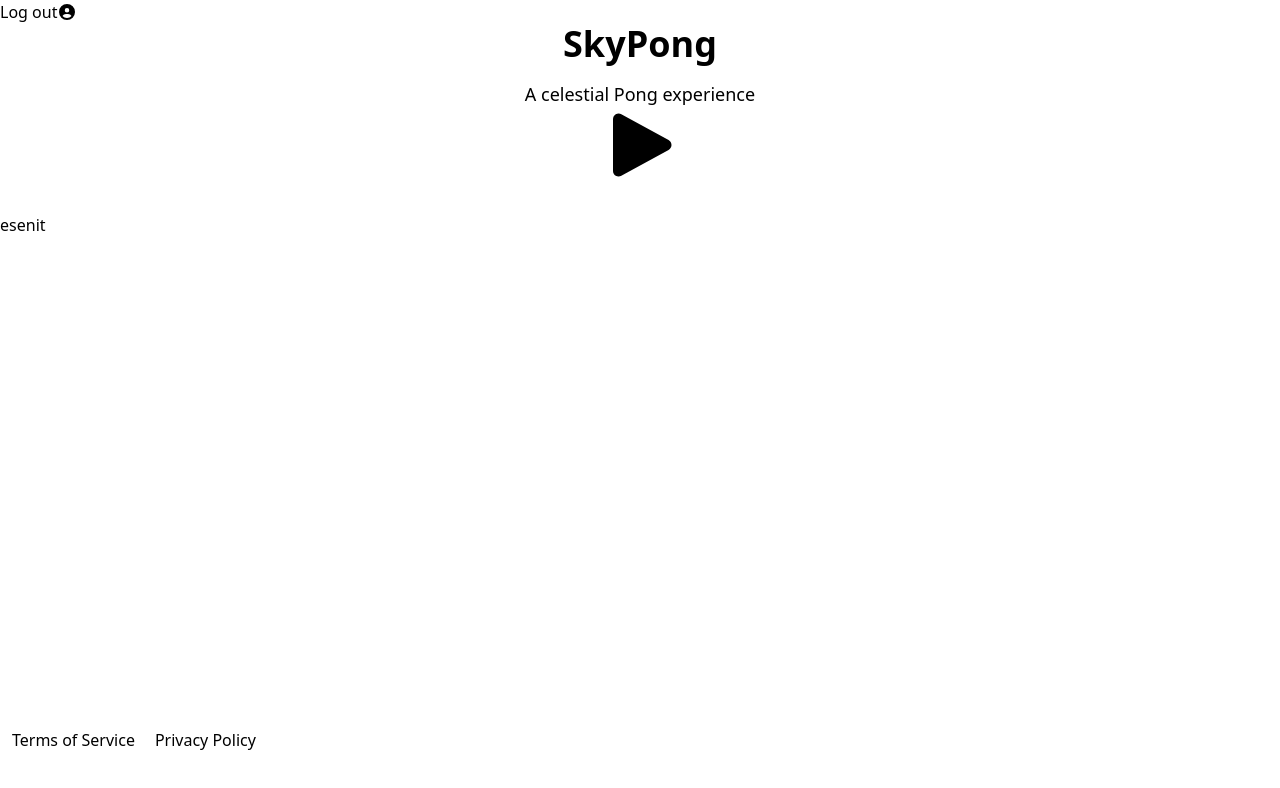
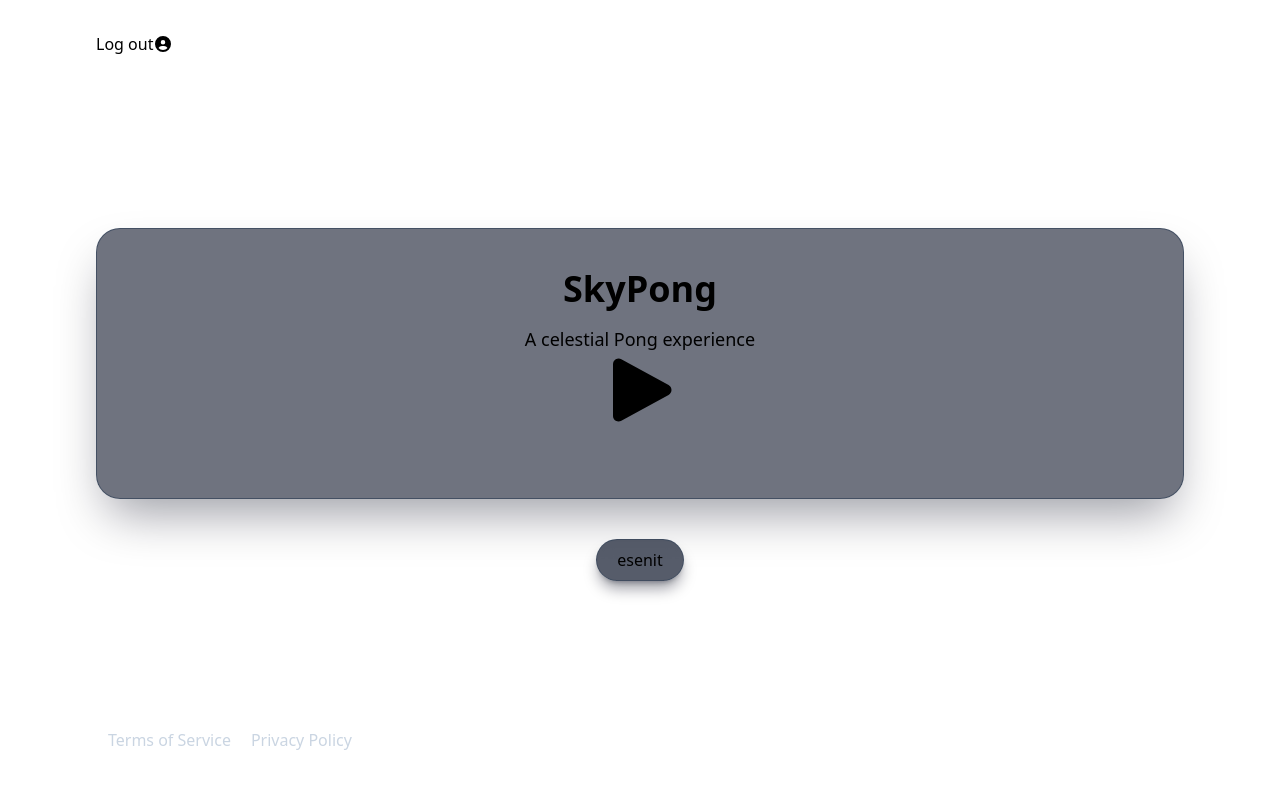
Before and after one commit to MartiMarsa/SkyPong, a Next.js app in the folder front/: page / in a window 1280 px wide. Shown: the top 788 px of the page. Built offline with nearby package versions, Linux system fonts and the light colour scheme; no server answers.

Commit message:
style(front): apply tailwind layout on home page

```diff
--- a/front/app/page.js
+++ b/front/app/page.js
@@ -1,37 +1,41 @@
 'use client';
 
-
-import { useState, useEffect } from 'react';
 import { useStyles } from './hooks/use-styles';
-import { useTranslation } from './hooks/use-translation';
-import { setCurrentLocale, getCurrentLocale } from './lib/i18n/locale-manager';
+import FooterTermsPolicy from './ui/footer-terms-policy';
 import HeroUI from './ui/hero-ui';
 import NavigationAppUI from './ui/navigation-app-ui';
-import FooterTermsPolicy from './ui/footer-terms-policy';
 import NavigationLanguageUI from './ui/navigation-language-ui';
 
 const mobileStyles = {
-    main: "h-screen",
-}
+  main: 'min-h-screen bg-gradient-to-b from-slate-950 via-slate-900 to-slate-800 text-slate-100',
+};
 
 const desktopStyles = {
-    main: "",
-}
+  main: 'md:px-10',
+};
 
-export default function HomePage()
-{
+export default function HomePage() {
   const { styles } = useStyles(mobileStyles, desktopStyles);
-    const { t } = useTranslation();
+
   return (
-    <>
-        <main className={ styles.main }>
+    <main className={styles.main}>
+      <div className="mx-auto flex min-h-screen w-full max-w-6xl flex-col justify-between px-4 py-6 sm:px-8 sm:py-8">
         <NavigationAppUI userURL="/login" />
-            <div className="main-content flex column justify-center align-center md:basis-3/4 lg:basis-1/2 flex flex-col">
+
+        <section className="flex flex-1 flex-col items-center justify-center gap-8 py-8 md:gap-10 md:py-12">
+          <div className="w-full rounded-3xl border border-slate-700/70 bg-slate-900/60 p-6 shadow-2xl shadow-slate-950/40 backdrop-blur-sm sm:p-8 md:p-10">
             <HeroUI />
+          </div>
+
+          <div className="rounded-full border border-slate-700/60 bg-slate-900/70 px-5 py-2 shadow-lg shadow-slate-950/40 backdrop-blur-sm">
             <NavigationLanguageUI />
           </div>
+        </section>
+
+        <div className="pt-4 text-slate-300">
           <FooterTermsPolicy />
+        </div>
+      </div>
     </main>
-    </>
   );
 }
```
Lines whose indentation alone changed are shown as unchanged.
